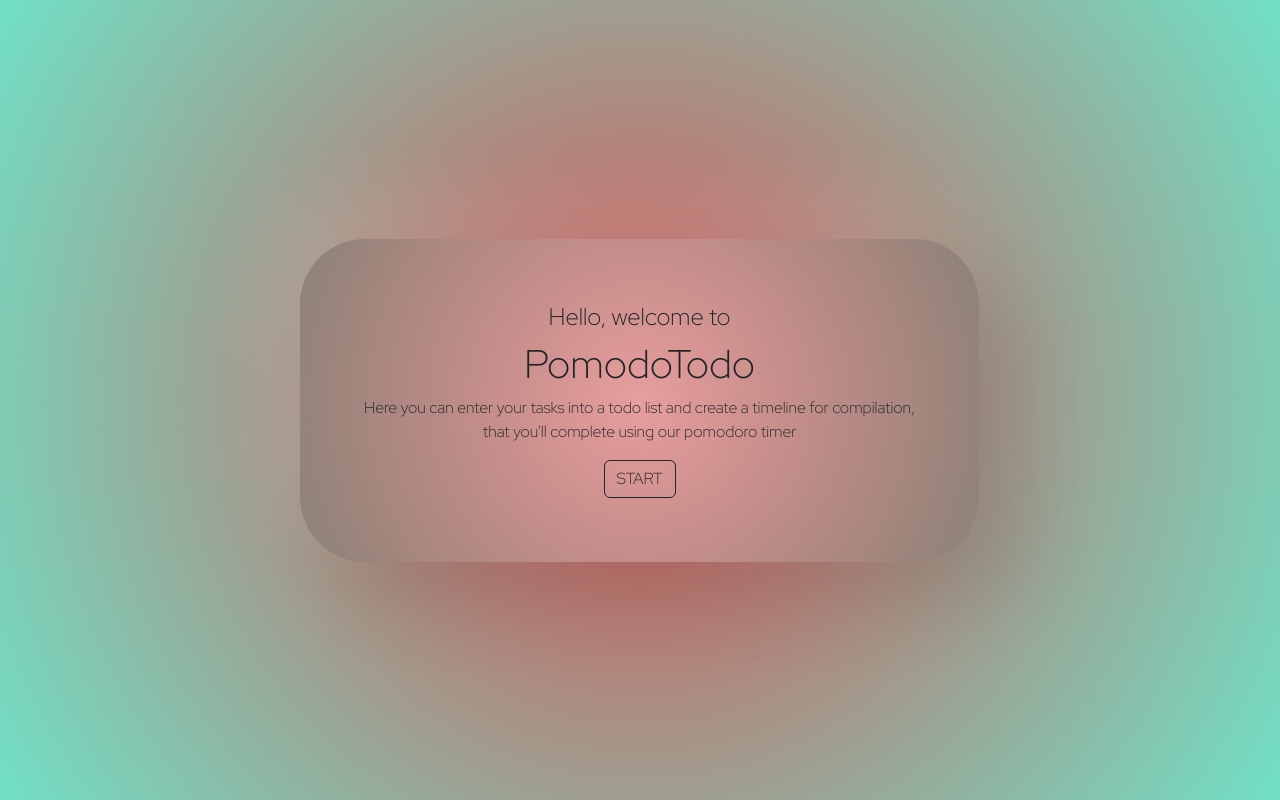
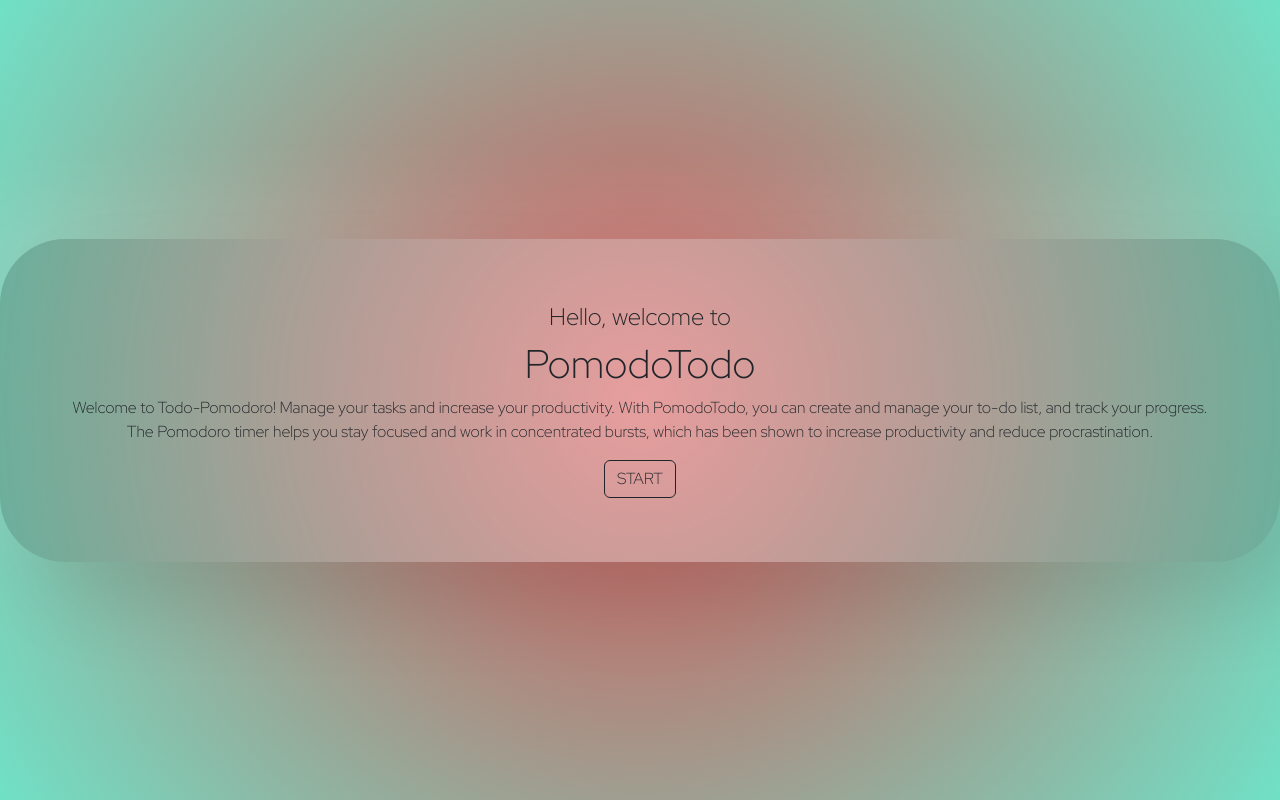
Before and after one commit to lielbidago/Todo-Pomodoro, a React (Create React App) app: page / in a window 1280 px wide. Built offline with nearby package versions, Linux system fonts and the light colour scheme.

Commit message:
changed dots color

```diff
--- a/src/components/TodoPomodoroList.tsx
+++ b/src/components/TodoPomodoroList.tsx
@@ -1,4 +1,4 @@
-import { useRef, useState } from "react"
+import { useContext, useRef, useState } from "react"
 import {  todosReducerActions,  } from "../hooks/useTodoList"
 import { itodoLi, ItodosReducerAction, ItodosListState } from '../hooks/useTodoListTypes';
 import { TodoLI } from "./TodoLI"
@@ -8,6 +8,7 @@ import Overlay from 'react-bootstrap/Overlay';
 import Tooltip from 'react-bootstrap/Tooltip';
 import useToast from "../hooks/useToast";
 import { Toast } from "react-bootstrap";
+import { ThemeContext } from "../context/themeContext";
 
 interface TodoPomodoListProps{
     todosCompState:ItodosListState,
@@ -32,7 +33,8 @@ export function TodoPomodoList(props: TodoPomodoListProps){
     const [titleChange, setTitleChange] = useState(false);
     const titleRef = useRef<HTMLInputElement>(null);
     const {showToast, toggleShowToast} = useToast()
-    const dotsColor1 = localStorage.getItem('innerColor');
+    const {themeColors} = useContext(ThemeContext);
+    const {innerColor} = themeColors;
     const draggedItemRef = useRef<null|number>(null);
     const draggedOverItemRef = useRef<null|number>(null);
     const [filterMode, setFilterMode] = useState<TtodosFilter>('allTodos')
@@ -111,7 +113,7 @@ export function TodoPomodoList(props: TodoPomodoListProps){
         <div className="list-container">
 
             <div className="TodoPomodoroList">
-            <div className="todos-title" style={{borderTopColor: `${dotsColor1}`}}>
+            <div className="todos-title" style={{borderTopColor: `${innerColor}`}}>
                 <Overlay target={todosTitleRef.current} show={toggleHelpTips} placement='right'>
                 {(props) => (
                     <Tooltip {...props}>
--- a/src/pages/Welcome.tsx
+++ b/src/pages/Welcome.tsx
@@ -7,8 +7,12 @@ export default function Welcome(){
             <div className="welcomediv">
                 <h4>Hello, welcome to</h4>
                 <h1>PomodoTodo</h1>
-                <p>Here you can enter your tasks into a todo list and create a timeline for compilation,<br/>
-                     that you'll complete using our pomodoro timer</p>
+                <p>Welcome to Todo-Pomodoro!
+                    Manage your tasks and increase your productivity.
+                    With PomodoTodo, you can create and manage your to-do list,
+                    and track your progress.
+                    The Pomodoro timer helps you stay focused and work in concentrated bursts,
+                    which has been shown to increase productivity and reduce procrastination.</p>
 
                 <Link role="button" type="button" className="start btn btn-outline-dark" to={`todos-and-pomodoro`}>START</Link>
 
```
Also changed, not shown: 1 other file (tests, documents, lock files or other folders).
